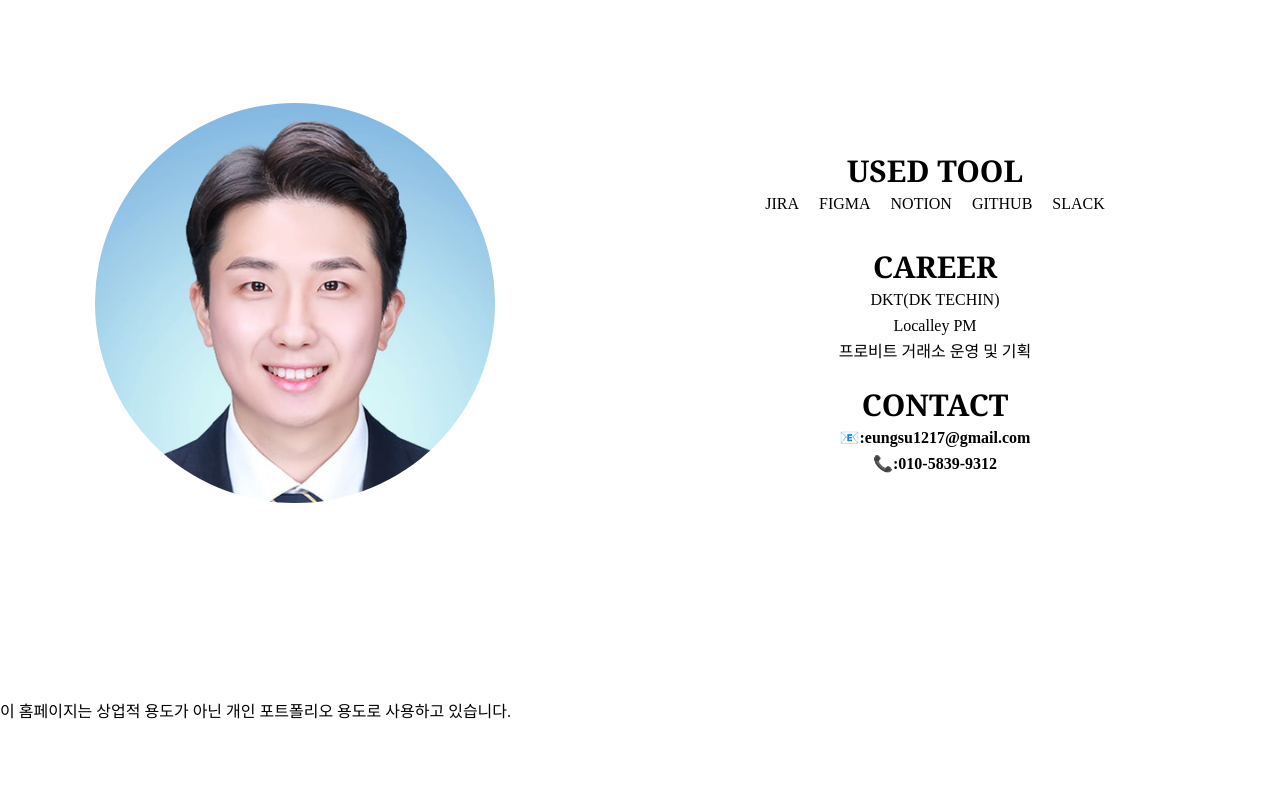
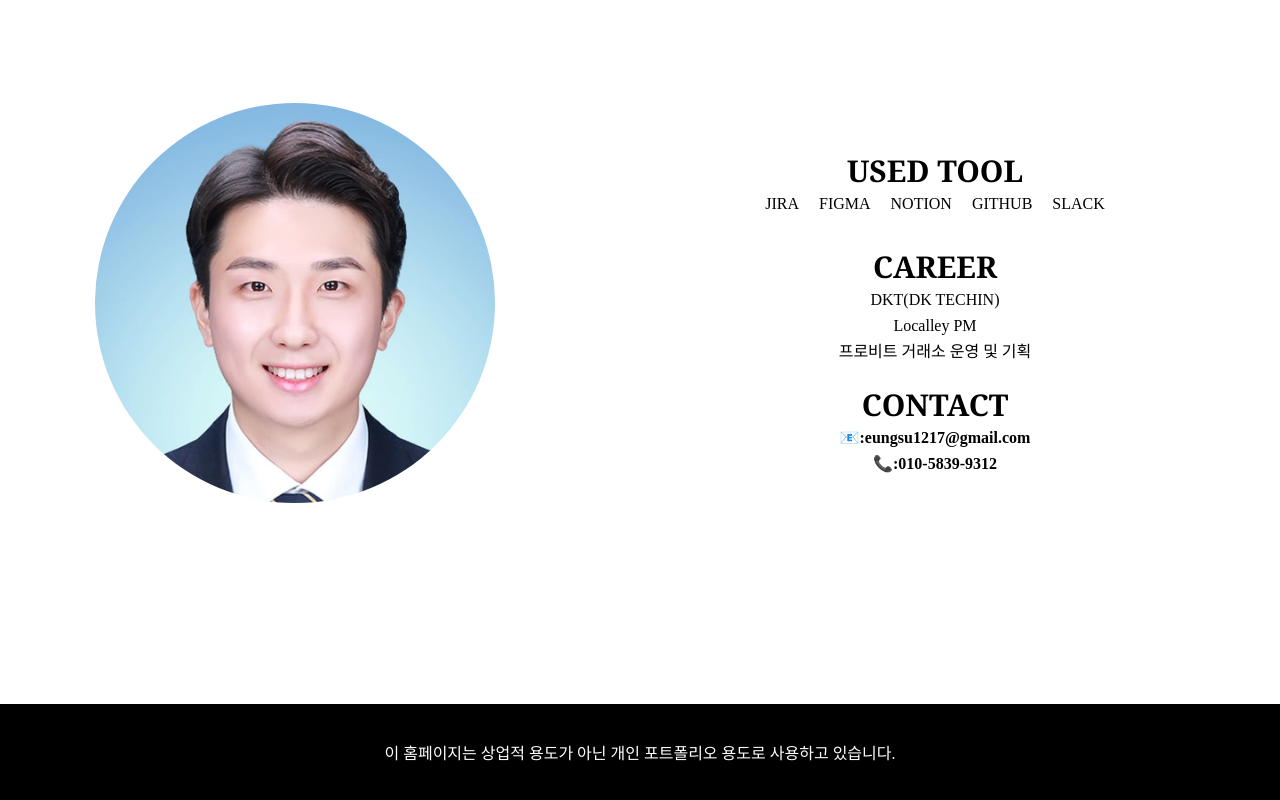
Before and after one commit to Soneungsu/portfolio, a React (Vite) app: page / in a window 1280 px wide. Shown: the part 2496-3296 px from the top of the page. Before the commit the page ends 3216 px from the top, so only its background shows below. Built offline with nearby package versions, Linux system fonts and the light colour scheme.

Commit message:
edited footer

```diff
--- a/src/global.scss
+++ b/src/global.scss
@@ -10,3 +10,5 @@
 @import url(./pages/Project/project.module.scss);
 // contact
 @import url(./pages/Contact/contact.module.scss);
+// footer
+@import url(./assets/scss/layout/_footer.scss);
```
